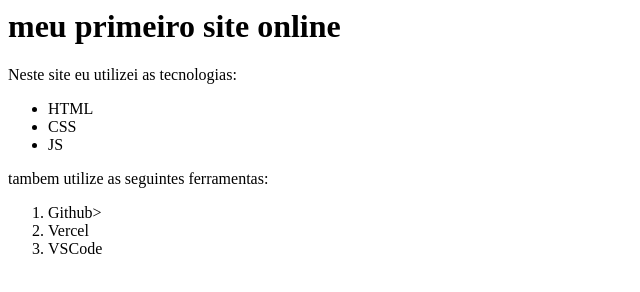
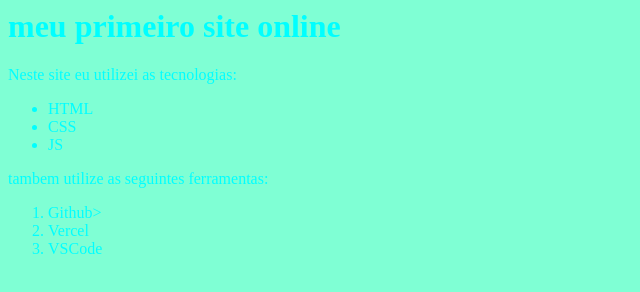
Before and after one commit to jorge-azevedo/meuPrimeiroSite, a plain HTML site: page index.html in a window 1280 px wide. Shown: the whole page, without its empty margins (0-640 px from the left). Drawn offline with Linux system fonts and the light colour scheme.

Commit message:
as cores e alteração do site

```diff
--- a/index.html
+++ b/index.html
@@ -2,6 +2,12 @@
 
 <head>
     <title>Site do jorjão </title>
+    <style>
+        body{
+            background-color:aquamarine;
+            color:aqua;
+        }
+    </style>
 </head>
 <body>
 
```
